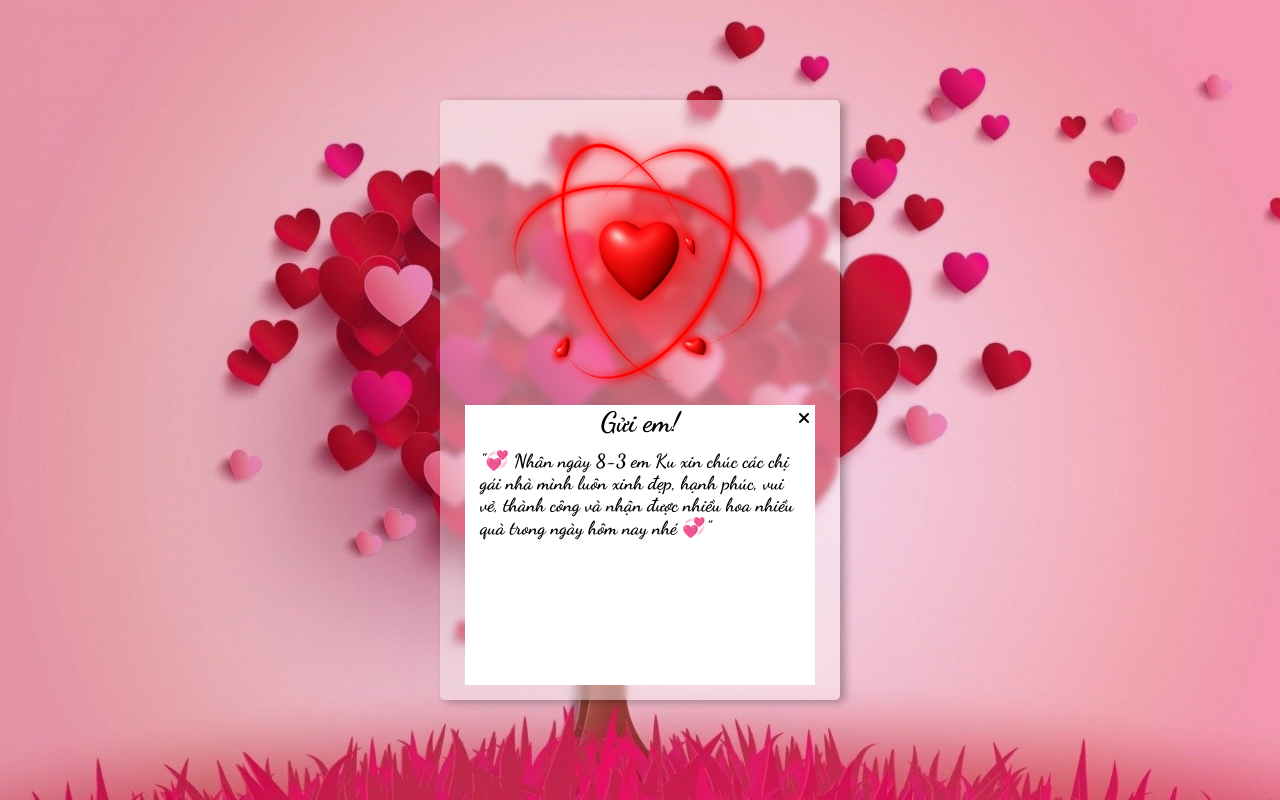
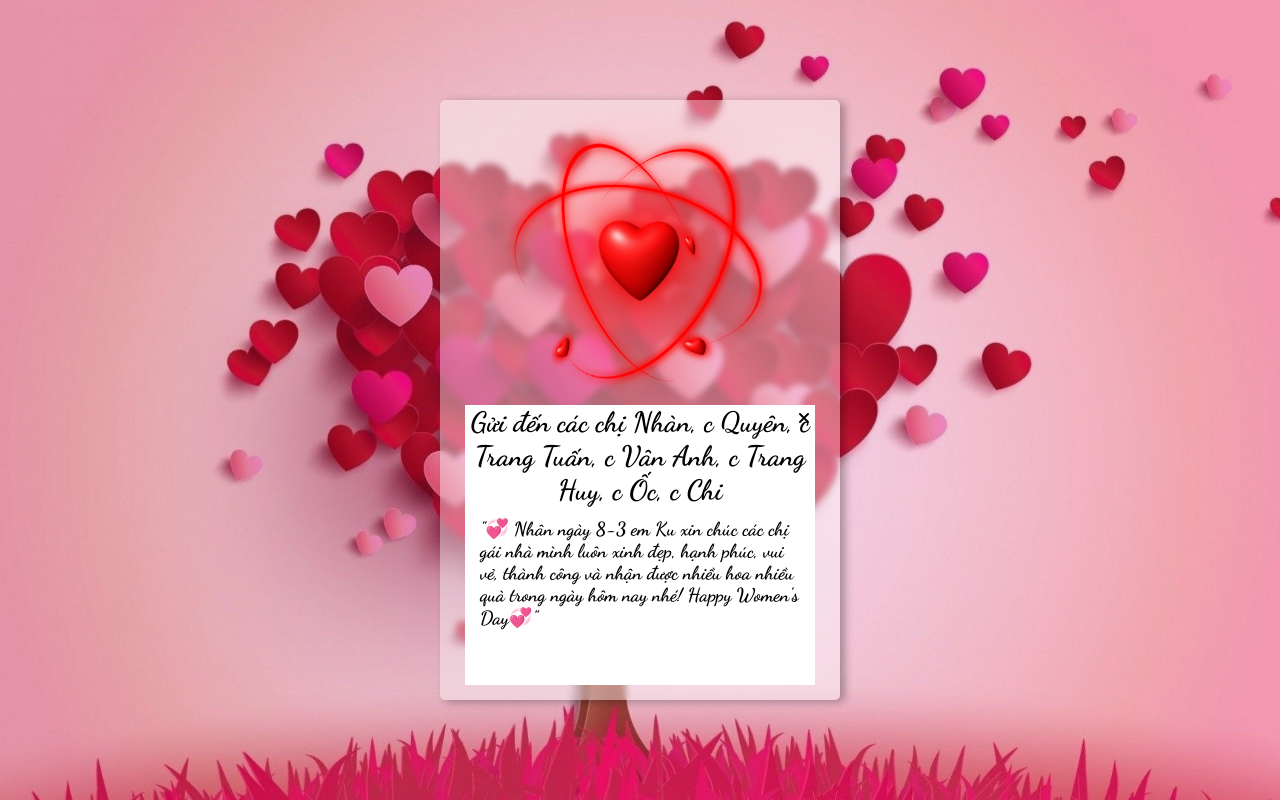
Before and after one commit to Nguyenhuyanh98/Kot1998, a plain HTML site: page index.html in a window 1280 px wide. Both pictures are taken after a click on the button "Nhấn vào đây nhé các chị :3🖤". Drawn offline with Linux system fonts and the light colour scheme.

Commit message:
Update index.html

```diff
--- a/index.html
+++ b/index.html
@@ -16,7 +16,7 @@
       href="https://scontent.fsgn2-7.fna.fbcdn.net/v/t39.30808-6/275854716_1009516859998712_3360791562563963516_n.jpg?_nc_cat=100&ccb=1-7&_nc_sid=174925&_nc_ohc=Nd-x8LBVkfEAX-8j_3d&_nc_ht=scontent.fsgn2-7.fna&oh=00_AfCE12FbrIzhS4MFFIpLnp91XXbAS27AcV3yTsAqHtNIHw&oe=640ADB19"
     />
     <link rel="stylesheet" href="style.css" />
-    <title>Gửi T❤</title>
+    <title>Em Ku gửi các chị ❤</title>
   </head>
   <body>
     <div class="wrapper">
@@ -33,9 +33,9 @@
       <button><p>Nhấn vào đây nhé các chị :3🖤</p></button>
       <div class="content">
         <i class="fa-solid fa-xmark"></i>
-        <h1>Gửi em!</h1>
+        <h1>Gửi đến các chị Nhàn, c Quyên, c Trang Tuấn, c Vân Anh, c Trang Huy, c Ốc, c Chi</h1>
         <p>
-          "💞 Nhân ngày 8-3 em Ku xin chúc các chị gái nhà mình luôn xinh đẹp, hạnh phúc, vui vẻ, thành công và nhận được nhiều hoa nhiều quà trong ngày hôm nay nhé 💞"
+          "💞 Nhân ngày 8-3 em Ku xin chúc các chị gái nhà mình luôn xinh đẹp, hạnh phúc, vui vẻ, thành công và nhận được nhiều hoa nhiều quà trong ngày hôm nay nhé! Happy Women's Day💞"
         </p>
       </div>
     </div>
```
